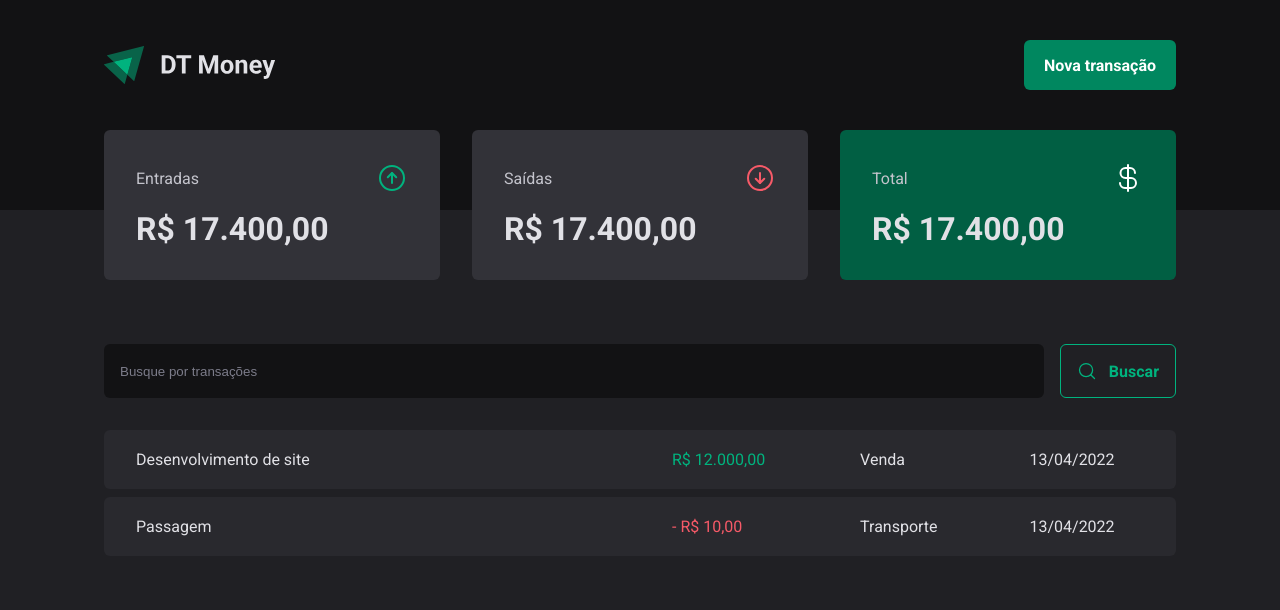
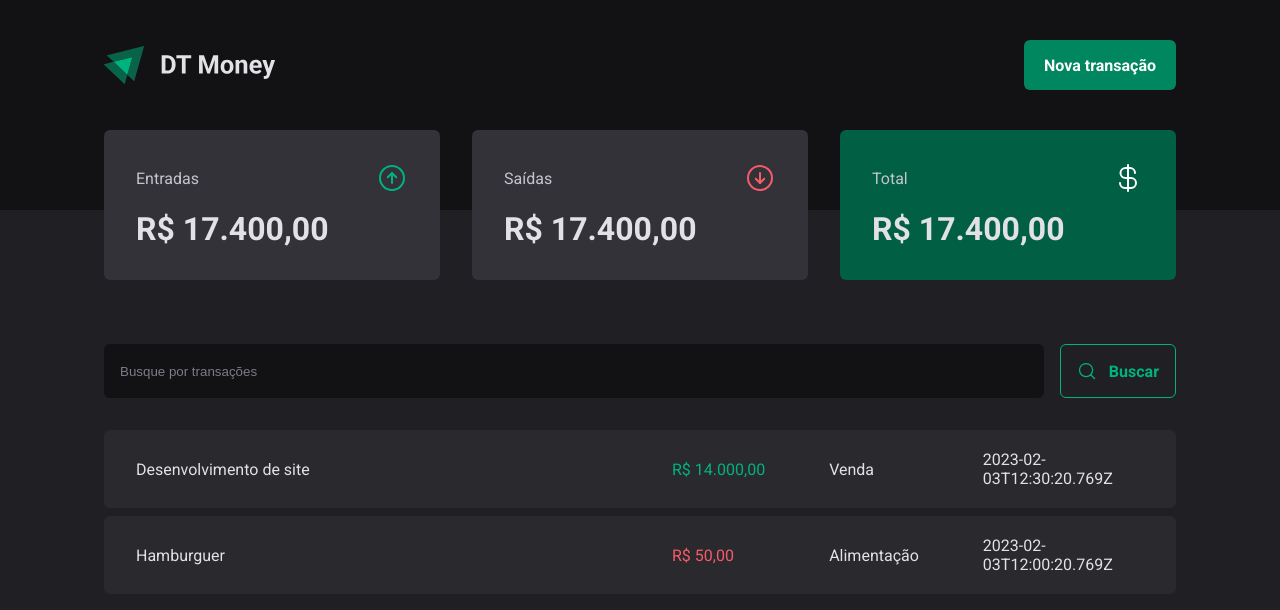
Before and after one commit to gabrielCesarino/dt-money, a React (Vite) app: page / in a window 1280 px wide. Shown: the top 610 px of the page. Built offline with nearby package versions, Linux system fonts and the light colour scheme; data requests are answered from the project's data file.

Commit message:
add: fetching information from fake api

```diff
--- a/package.json
+++ b/package.json
@@ -6,7 +6,8 @@
   "scripts": {
     "dev": "vite",
     "build": "tsc && vite build",
-    "preview": "vite preview"
+    "preview": "vite preview",
+    "dev:server": "json-server server.json -w -d 500"
   },
   "dependencies": {
     "@radix-ui/react-dialog": "^1.0.2",
@@ -21,6 +22,7 @@
     "@types/react-dom": "^18.0.9",
     "@types/styled-components": "^5.1.26",
     "@vitejs/plugin-react": "^3.0.0",
+    "json-server": "^0.17.1",
     "typescript": "^4.9.3",
     "vite": "^4.0.0"
   }
--- /dev/null
+++ b/server.json
@@ -0,0 +1,20 @@
+{
+    "transactions": [
+       {
+        "id": 1,
+        "description": "Desenvolvimento de site",
+        "type": "income",
+        "category": "Venda",
+        "price": 14000,
+        "createdAt": "2023-02-03T12:30:20.769Z"
+       },
+       {
+        "id": 2,
+        "description": "Hamburguer",
+        "type": "outcome",
+        "category": "Alimentação",
+        "price": 50,
+        "createdAt": "2023-02-03T12:00:20.769Z"
+       }
+    ]
+}
--- a/src/pages/Transactions/index.tsx
+++ b/src/pages/Transactions/index.tsx
@@ -1,9 +1,37 @@
+import { useEffect, useState } from "react";
 import { Header } from "../../components/Header";
 import { Summary } from "../../components/Summary";
 import { SearchForm } from "./components/SearchForm";
 import { PriceHighlight, TransactionsContainer, TransactionsTable } from "./styles";
 
+interface Transaction {
+    id: number,
+    description: string,
+    type: 'income' | 'outcome',
+    price: number,
+    category: string,
+    createdAt: string,
+}
+
 export function Transactions() {
+    const [transactions, setTransactions] = useState<Transaction[]>([]);
+
+    async function loadTransactions() {
+        const response = await fetch('http://localhost:3000/transactions');
+        const data = await response.json();
+
+        setTransactions(data);
+    }
+
+    useEffect(() => {
+        loadTransactions();
+    }, [])
+
+    const formatPrice = new Intl.NumberFormat('pt-BR', {
+        style: 'currency',
+        currency: 'BRL'
+    })
+
     return (
         <div>
             <Header />
@@ -12,26 +40,20 @@
                 <SearchForm />
                 <TransactionsTable>
                     <tbody>
-                        <tr>
-                            <td width="50%">Desenvolvimento de site</td>
-                            <td>
-                                <PriceHighlight variant="income">
-                                    R$ 12.000,00
-                                </PriceHighlight>
-                            </td>
-                            <td>Venda</td>
-                            <td>13/04/2022</td>
-                        </tr>
-                        <tr>
-                            <td width="50%">Passagem</td>
-                            <td>
-                                <PriceHighlight variant="outcome">
-                                    - R$ 10,00
-                                </PriceHighlight>
-                            </td>
-                            <td>Transporte</td>
-                            <td>13/04/2022</td>
-                        </tr>
+                        {transactions.map((transaction) => {
+                            return (
+                                <tr key={transaction.id}>
+                                    <td width="50%">{transaction.description}</td>
+                                    <td>
+                                        <PriceHighlight variant={transaction.type}>
+                                            {formatPrice.format(transaction.price)}
+                                        </PriceHighlight>
+                                    </td>
+                                    <td>{transaction.category}</td>
+                                    <td>{transaction.createdAt}</td>
+                                </tr>
+                            )
+                        })}
                     </tbody>
                 </TransactionsTable>
             </TransactionsContainer>
```
Also changed, not shown: 1 other file (tests, documents, lock files or other folders).
